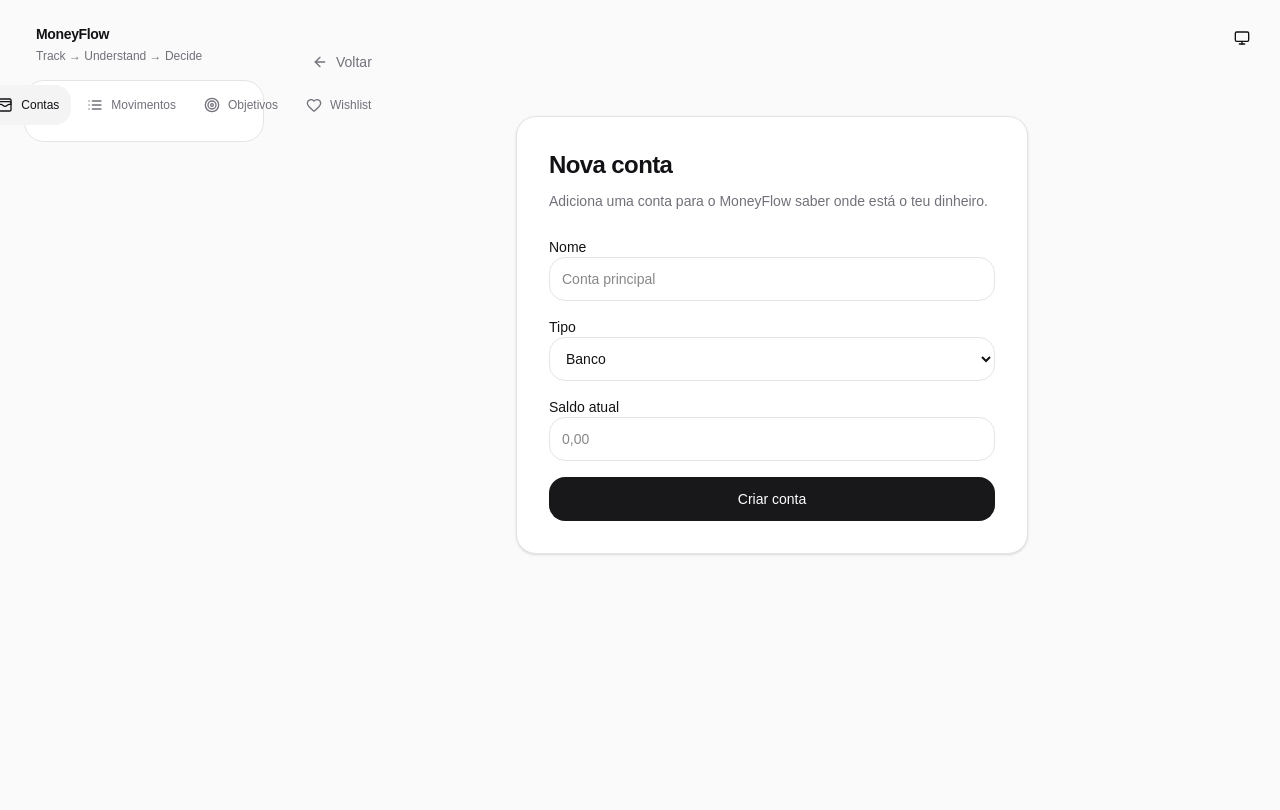
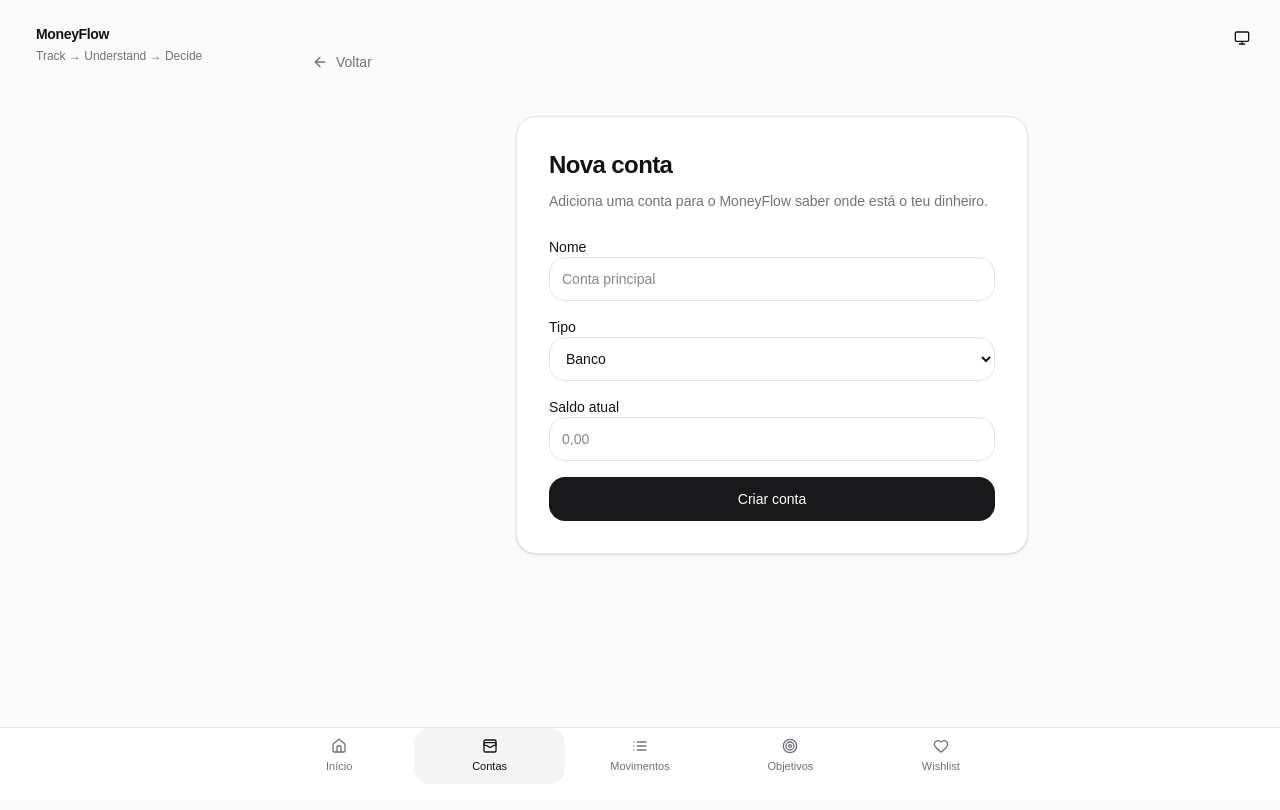
Before and after one commit to martimfm1/MoneyFlow, a Next.js app: page /dashboard/accounts/new in a window 1280 px wide. Shown: the top 810 px of the page. Built offline with nearby package versions, Linux system fonts and the light colour scheme; no server answers.

Commit message:
feat(ui): add dedicated desktop sidebar navigation

```diff
--- a/app/dashboard/navigation.tsx
+++ b/app/dashboard/navigation.tsx
@@ -19,18 +19,33 @@ function isItemActive(pathname: string, href: string) {
 
 type DashboardNavigationProps = {
   locale: MoneyFlowLocale
+  variant?: 'mobile' | 'sidebar'
 }
 
-export function DashboardNavigation({ locale }: DashboardNavigationProps) {
+export function DashboardNavigation({
+  locale,
+  variant = 'mobile',
+}: DashboardNavigationProps) {
   const pathname = usePathname()
   const t = createTranslator(locale)
+  const isSidebar = variant === 'sidebar'
 
   return (
     <nav
       aria-label={t('nav.label')}
-      className="fixed inset-x-0 bottom-0 z-40 border-t bg-[hsl(var(--surface)/0.94)] backdrop-blur-xl md:sticky md:top-4 md:bottom-auto md:rounded-[var(--radius-lg)] md:border md:border-[hsl(var(--border)/0.9)] md:bg-[hsl(var(--surface))] md:backdrop-blur-none"
+      className={
+        isSidebar
+          ? 'rounded-[var(--radius-lg)] border bg-[hsl(var(--surface))] p-2 shadow-sm'
+          : 'fixed inset-x-0 bottom-0 z-40 border-t bg-[hsl(var(--surface)/0.94)] backdrop-blur-xl'
+      }
     >
-      <div className="mx-auto grid max-w-3xl grid-cols-5 px-2 safe-bottom md:flex md:max-w-none md:items-center md:justify-center md:gap-1 md:p-1 md:safe-bottom-0">
+      <div
+        className={
+          isSidebar
+            ? 'flex flex-col gap-1'
+            : 'mx-auto grid max-w-3xl grid-cols-5 px-2 safe-bottom'
+        }
+      >
         {items.map(({ href, key, icon: Icon }) => {
           const active = isItemActive(pathname, href)
           const label = t(key)
@@ -40,14 +55,18 @@ export function DashboardNavigation({ locale }: DashboardNavigationProps) {
               key={href}
               href={href}
               aria-current={active ? 'page' : undefined}
-              className={`flex min-h-14 flex-col items-center justify-center gap-1 rounded-[var(--radius-md)] px-2 text-[11px] font-medium transition-colors focus-visible:outline-none focus-visible:ring-2 focus-visible:ring-[hsl(var(--ring))] focus-visible:ring-offset-2 focus-visible:ring-offset-[hsl(var(--background))] md:min-h-10 md:flex-row md:gap-2 md:px-3 md:text-xs ${
+              className={`flex font-medium transition-colors focus-visible:outline-none focus-visible:ring-2 focus-visible:ring-[hsl(var(--ring))] focus-visible:ring-offset-2 focus-visible:ring-offset-[hsl(var(--background))] ${
+                isSidebar
+                  ? 'min-h-11 items-center gap-3 rounded-[var(--radius-md)] px-3 text-sm'
+                  : 'min-h-14 flex-col items-center justify-center gap-1 rounded-[var(--radius-md)] px-2 text-[11px]'
+              } ${
                 active
                   ? 'bg-[hsl(var(--surface-muted))] text-[hsl(var(--foreground))]'
                   : 'text-[hsl(var(--muted-foreground))] hover:bg-[hsl(var(--surface-muted))] hover:text-[hsl(var(--foreground))]'
               }`}
             >
-              <Icon aria-hidden="true" className="size-4" />
-              {label}
+              <Icon aria-hidden="true" className="size-4 shrink-0" />
+              <span className={isSidebar ? 'truncate' : undefined}>{label}</span>
             </Link>
           )
         })}
```
